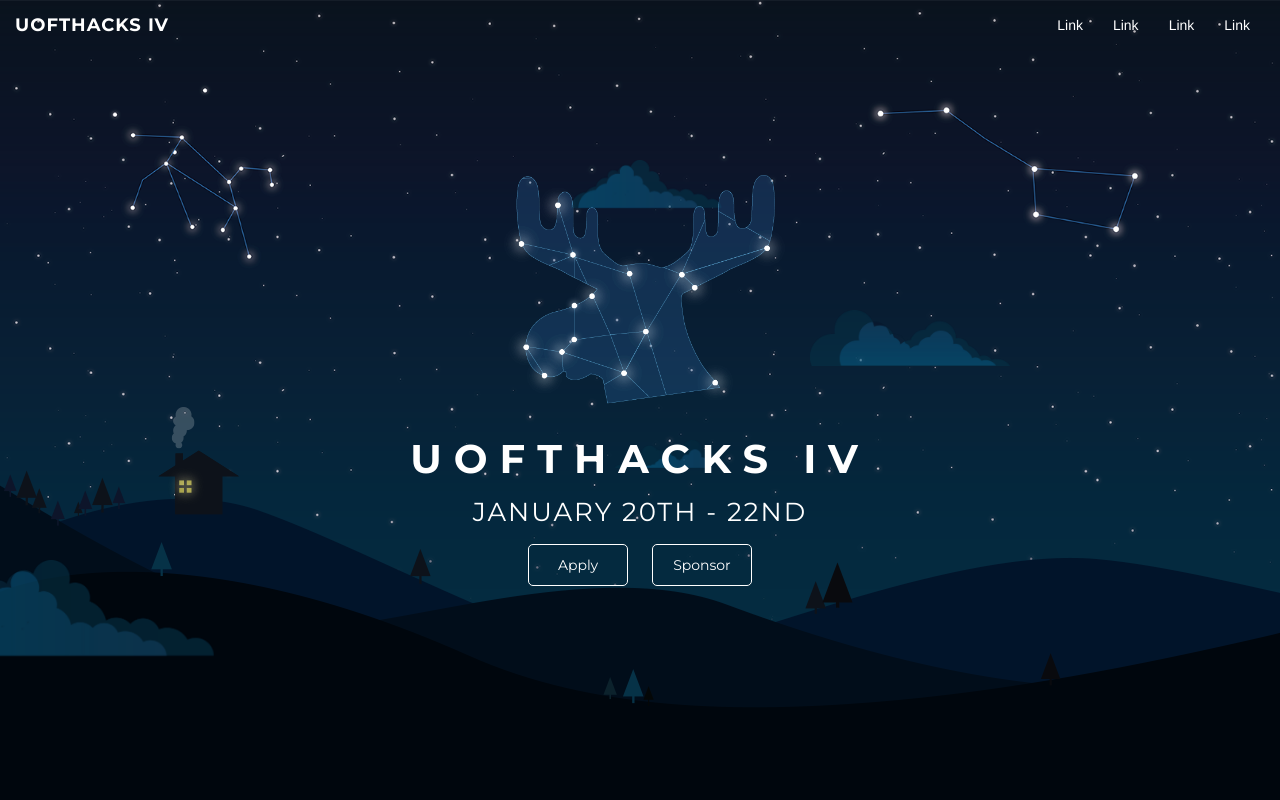
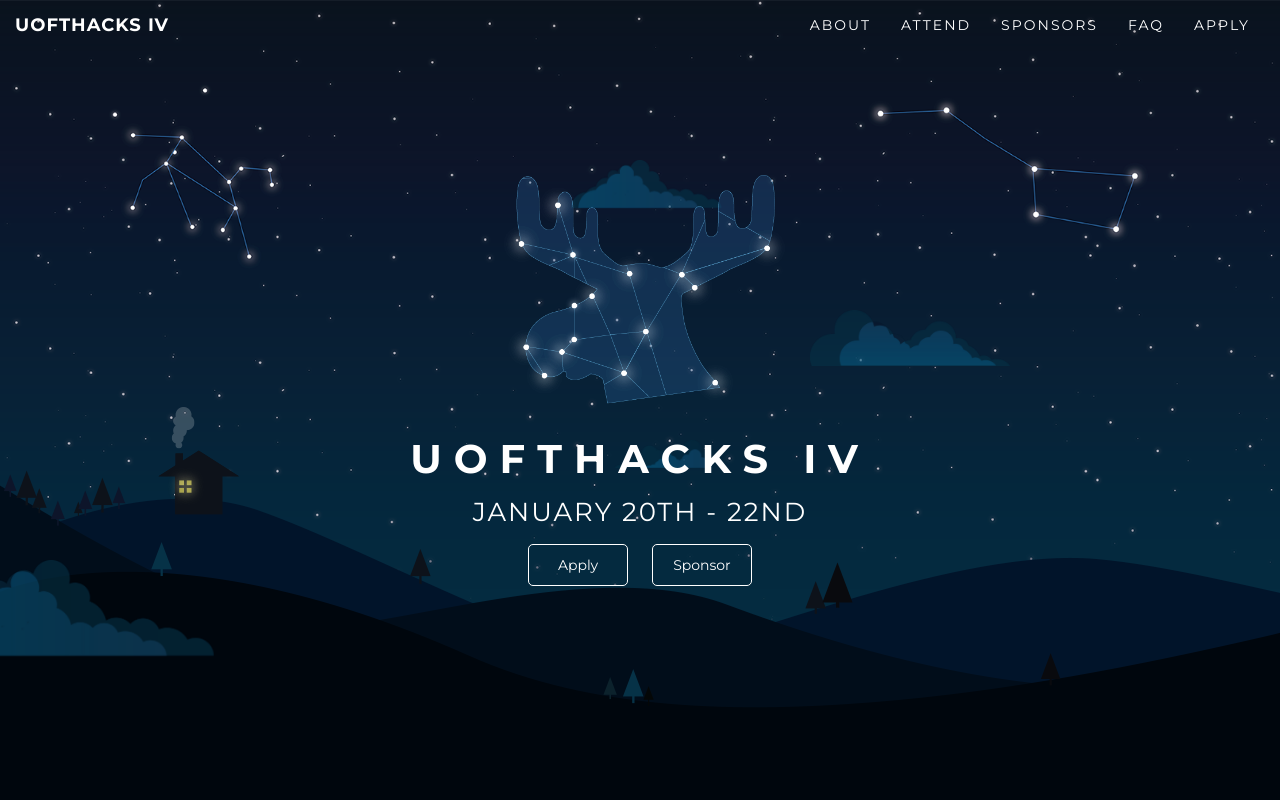
Before and after one commit to Taamannae/uofthacks2017-frontend, a plain HTML site: page index.html in a window 1280 px wide. Shown: the top 800 px of the page. Drawn offline with nearby package versions, Linux system fonts and the light colour scheme.

Commit message:
Nav bar text

```diff
--- a/css/style.css
+++ b/css/style.css
@@ -3,6 +3,14 @@
   text-transform: uppercase;
   font-weight: 700;
   letter-spacing: 1px;
+}
+
+.nav{
+  font-family: 'Montserrat', sans-serif;
+  text-transform: uppercase;
+  font-weight: 400;
+  letter-spacing: 2px;
+
 }
 
 .navbar{
--- a/index.html
+++ b/index.html
@@ -45,10 +45,11 @@
             <div class="collapse navbar-collapse" id=
             "bs-example-navbar-collapse-1">
                 <ul class="nav navbar-nav navbar-right">
-                    <li><a href="#">Link</a></li>
-                    <li><a href="#">Link</a></li>
-                    <li><a href="#">Link</a></li>
-                    <li><a href="#">Link</a></li>
+                    <li><a href="#">About</a></li>
+                    <li><a href="#">Attend</a></li>
+                    <li><a href="#">Sponsors</a></li>
+                    <li><a href="#">FAQ</a></li>
+                    <li><a href="#">Apply</a></li>
 
                 </ul>
             </div><!-- /.navbar-collapse -->
```
